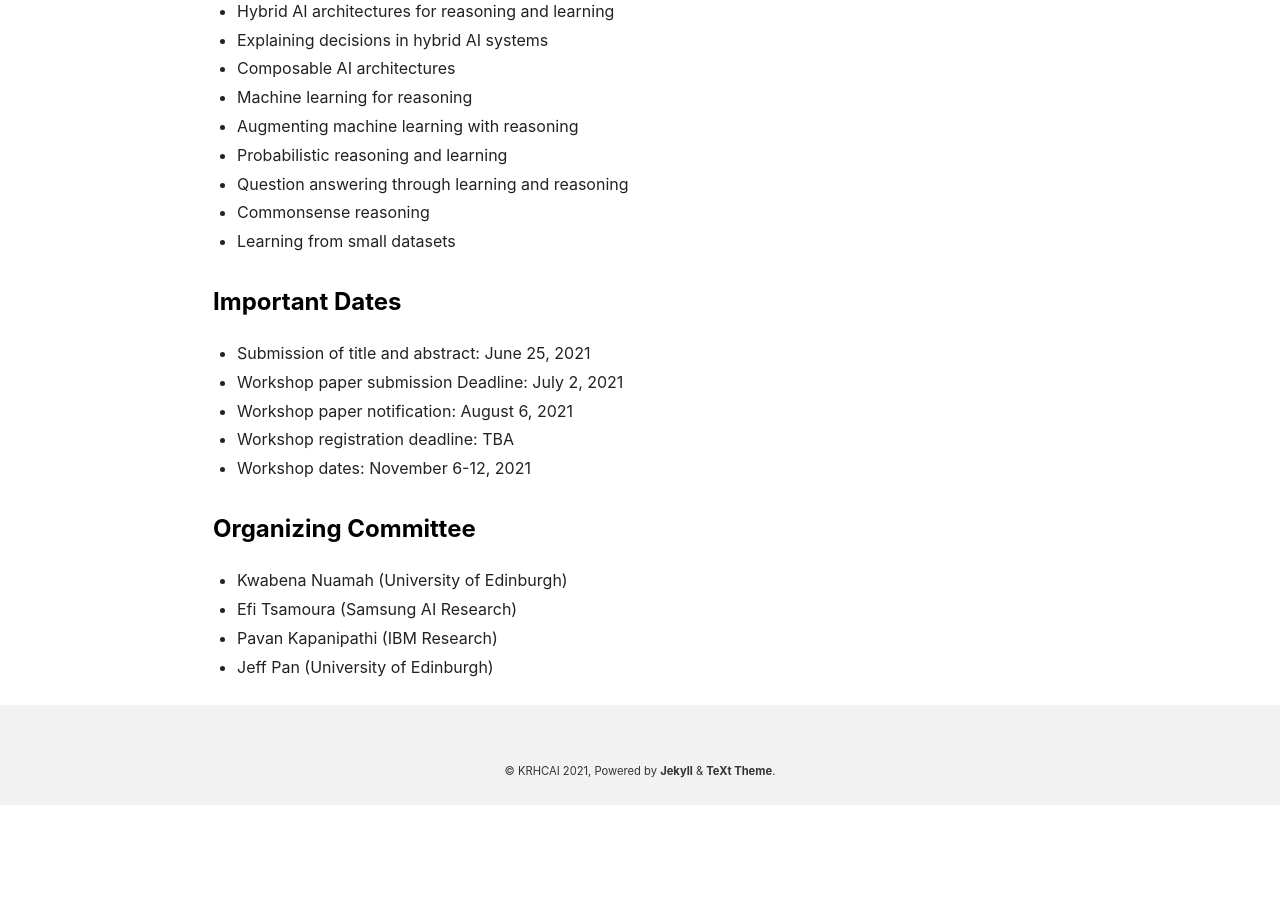
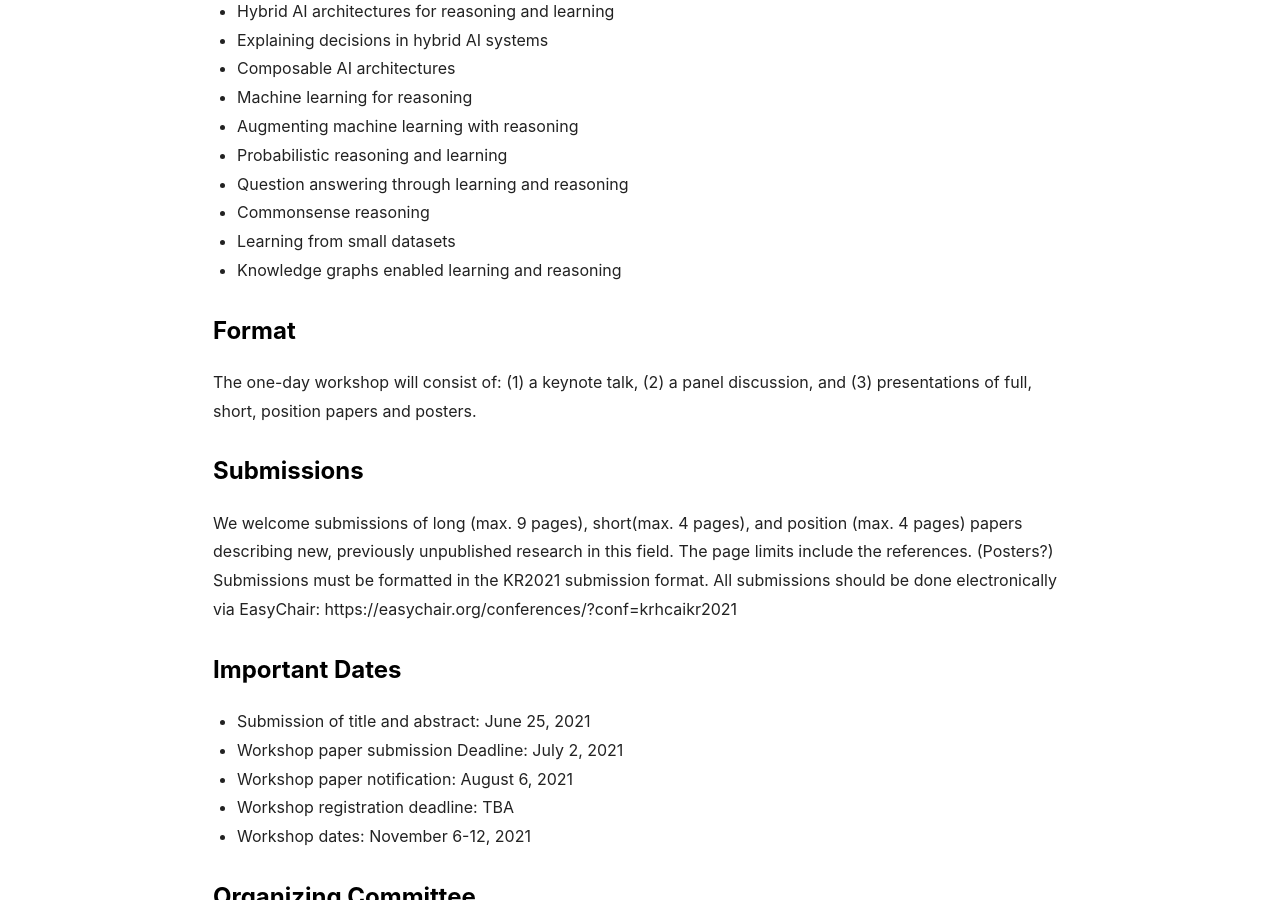
Before and after one commit to krhcai/krhcai.github.io, a Jekyll site: the page built from index.html, in a window 1280 px wide and 900 px high, scrolled down 1474 px. Built offline with Jekyll 4.4.1, drawn with Linux system fonts in a browser that asks for light colours; nearby versions of some CDN libraries; the list of posts is cut into pages by our own code; before the commit the page ends 2279 px from its top, so only the background shows below that.

```diff
--- a/index.html
+++ b/index.html
@@ -61,8 +61,23 @@
             <li>Question answering through learning and reasoning</li>
             <li>Commonsense reasoning </li>
             <li>Learning from small datasets</li>
+            <li>Knowledge graphs enabled learning and reasoning</li>
         </ul>
     </div>
+
+    <h3>Format</h3>
+    <div>
+        The one-day workshop will consist of: (1) a keynote talk, (2) a panel discussion, and (3) presentations of full, short, position papers and posters.
+    </div>
+
+    <a name="submissions"></a>
+    <h3>Submissions</h3>
+    <div>
+        We welcome submissions of long (max.  9 pages), short(max.  4 pages), and position (max.  4 pages) papers describing new, previously unpublished research in this field.
+        The page limits include the references. (Posters?) Submissions must be formatted in the KR2021 submission format.
+        All submissions should be done electronically via EasyChair: https://easychair.org/conferences/?conf=krhcaikr2021
+    </div>
+
 
     <a name="dates"></a>
     <h3>Important Dates</h3>
@@ -73,10 +88,9 @@
             <li>Workshop paper notification: August 6, 2021</li>
             <li>Workshop registration deadline: TBA</li>
             <li>Workshop dates: November 6-12, 2021</li>
+        </ul>
+    </div>
 
-        </ul>
-
-    </div>
 
     <a name="organization"></a>
     <h3> Organizing Committee</h3>
```
